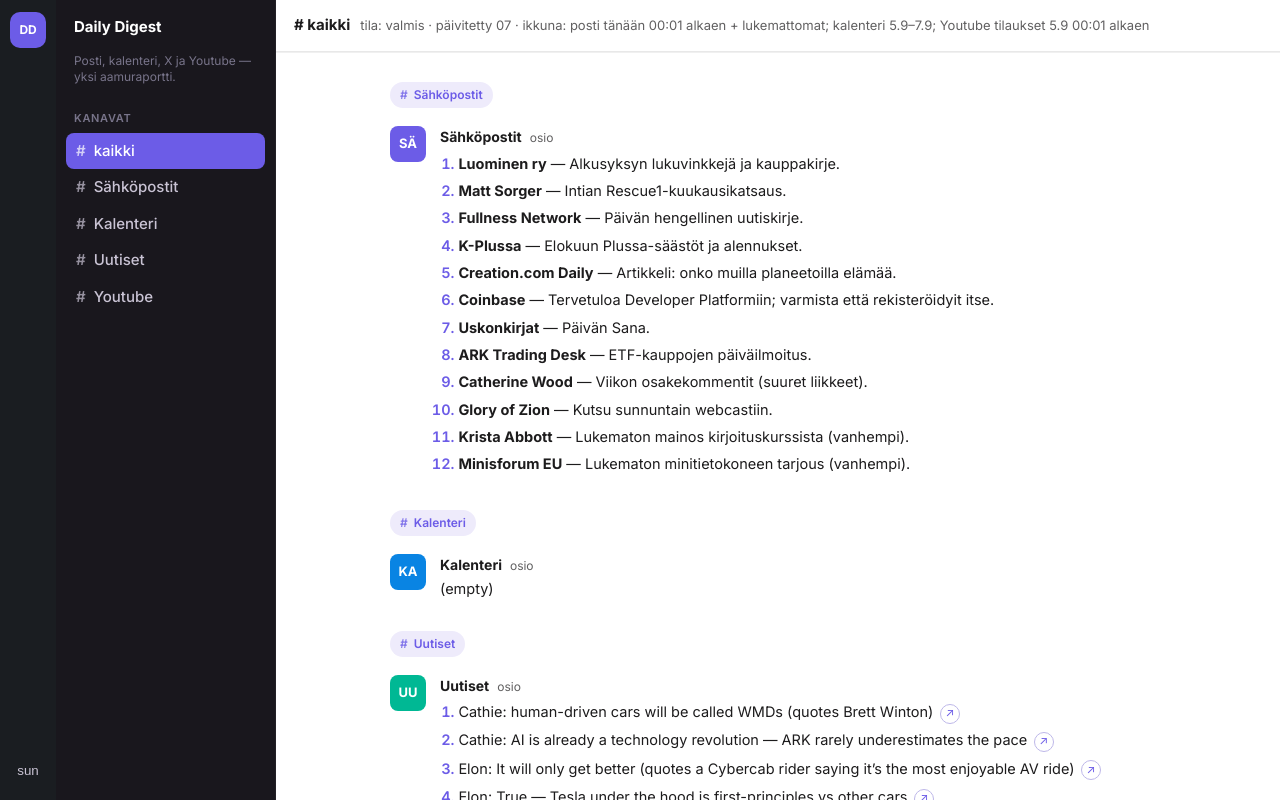
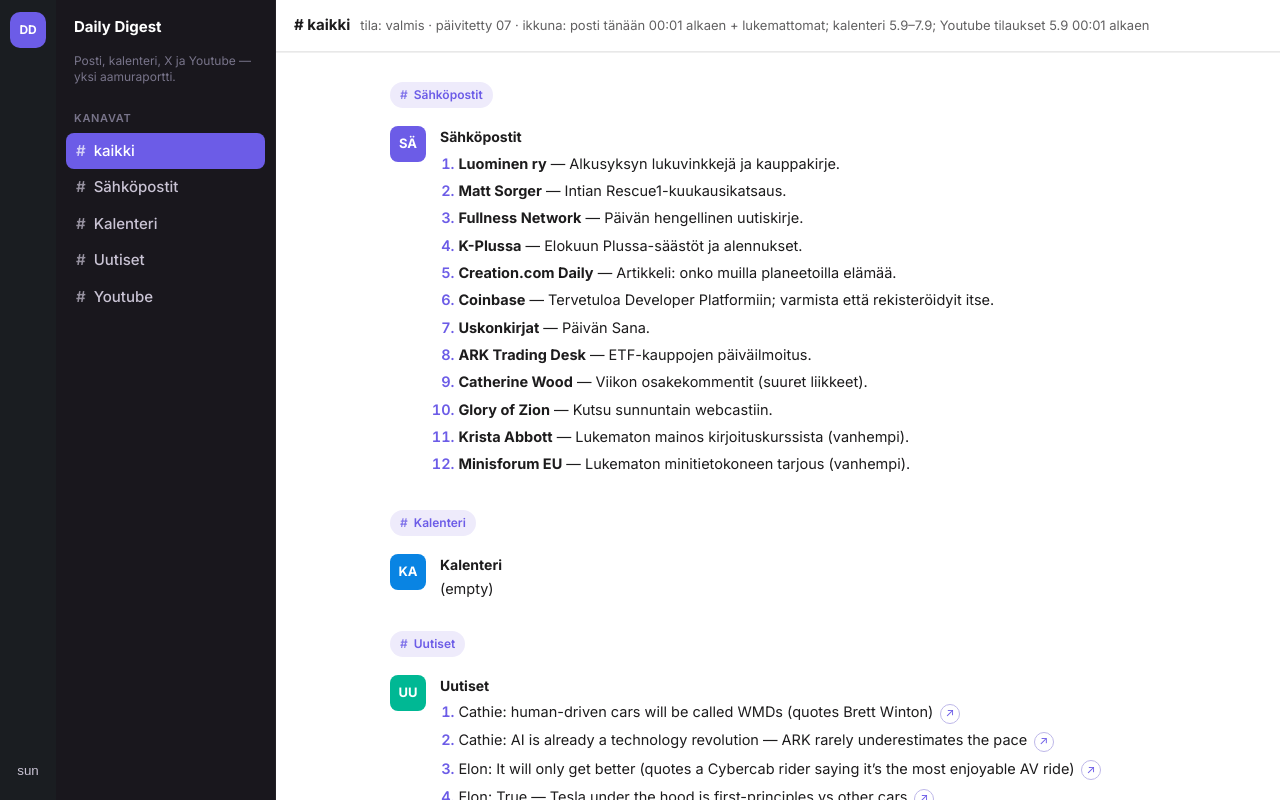
Before and after one commit to jukka12/daily-digest, a plain HTML site: page index.html in a window 1280 px wide. Drawn offline with nearby package versions, Linux system fonts and the light colour scheme.

Commit message:
pages: drop osio label next to section titles

```diff
--- a/index.html
+++ b/index.html
@@ -340,7 +340,7 @@
       var right = document.createElement("div");
       var head = document.createElement("div");
       head.className = "msg-head";
-      head.innerHTML = "<span class=\"name\">" + title + "</span><span class=\"time\">osio</span>";
+      head.innerHTML = "<span class=\"name\">" + title + "</span><span class=\"time\"></span>";
       var body = document.createElement("div");
       body.className = "msg-body";
       i += 1;
```
